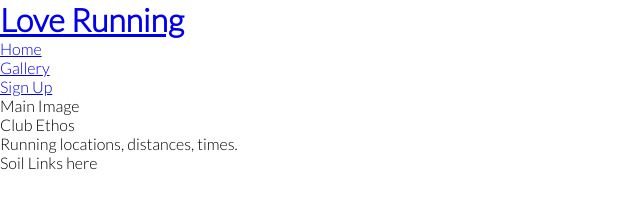
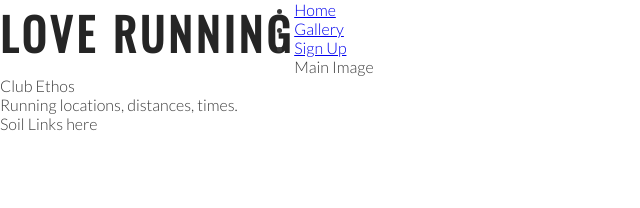
Before and after one commit to Eamonn5P/Love-Running, a plain HTML site: page index.html in a window 1280 px wide. Shown: the whole page, without its empty margins (0-640 px from the left). Drawn offline with nearby package versions, Linux system fonts and the light colour scheme.

Commit message:
add style for headings and logo

```diff
--- a/assets/css/style.css
+++ b/assets/css/style.css
@@ -9,4 +9,18 @@
 body {
      font-family: Lato, sans-serif;
      font-weight: 300;
+     color: #3a3a3a;
 }
+
+/* headings and logo*/
+h1, h2{
+     font-family: oswald, sans-serif;
+     text-transform: uppercase;
+     letter-spacing: 4px;
+     color:#252525
+}
+
+#logo {
+     float: left;
+     font-size: 280%;
+}
--- a/index.html
+++ b/index.html
@@ -15,7 +15,7 @@
 <body>
     <header>
         <a href="index.html">
-            <h1>Love Running</h1>
+            <h1 id="logo">Love Running</h1>
         </a>
         <nav>
            <ul>
```
